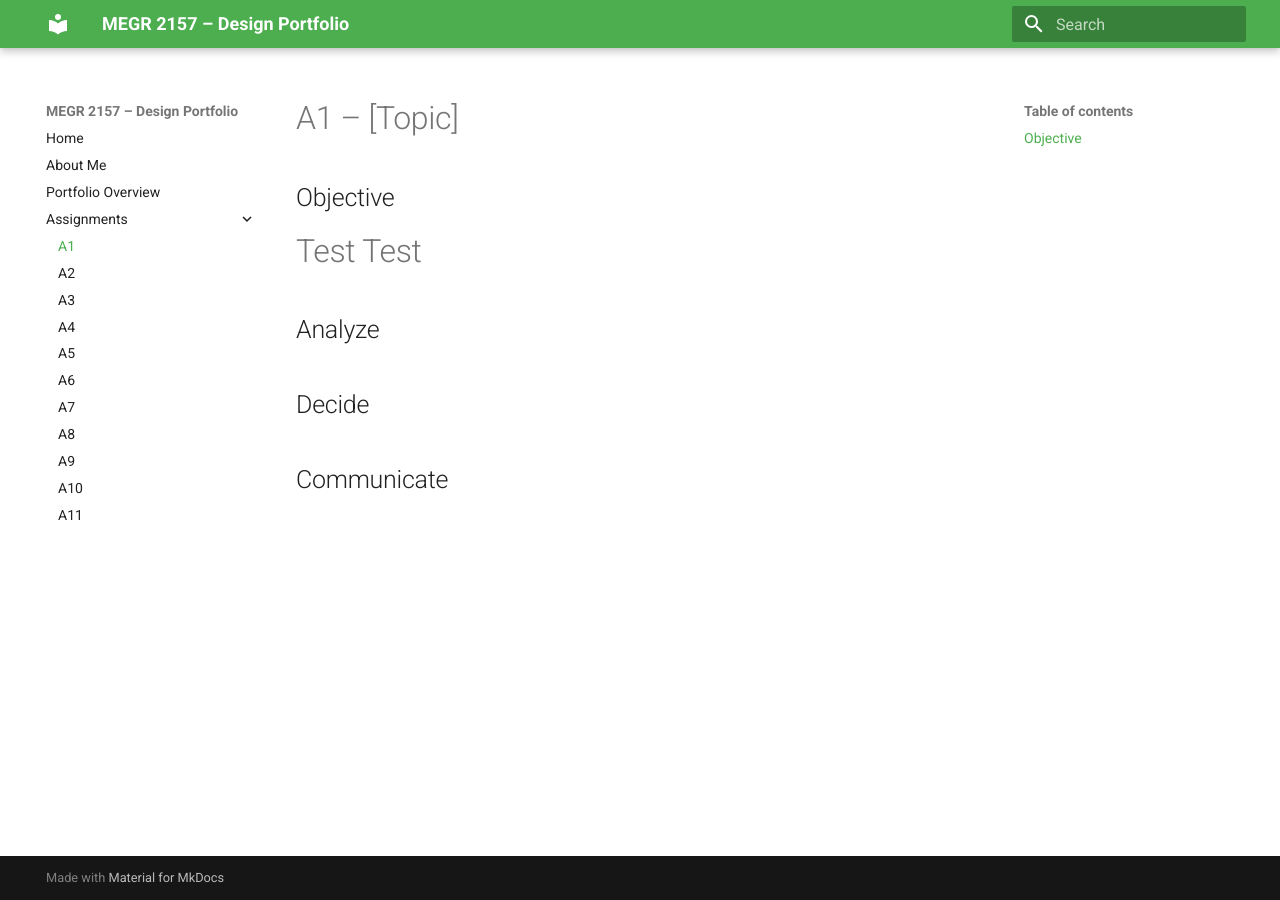
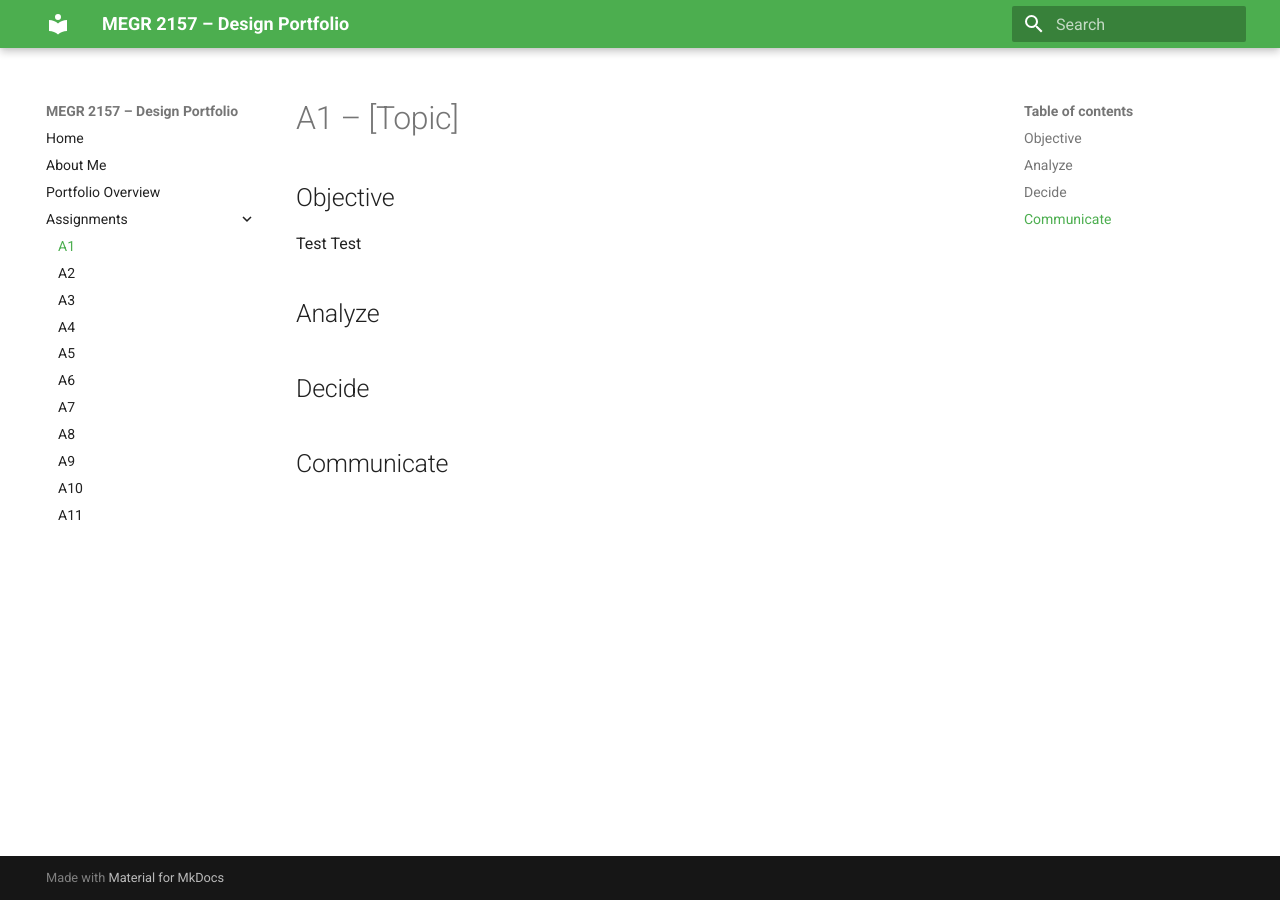
Before and after one commit to Jmswanchara/megr2156-portfolio, an MkDocs documentation site: the page built from docs/assignments/A01/index.md, in a window 1280 px wide. Built offline with MkDocs 1.6.1 and Material for MkDocs 9.7.7, drawn with Linux system fonts in a browser that asks for light colours.

```diff
--- a/docs/assignments/A01/index.md
+++ b/docs/assignments/A01/index.md
@@ -2,7 +2,7 @@
 
 ## Objective
 
-# Test Test
+ Test Test
 
 ## Analyze
 
```
